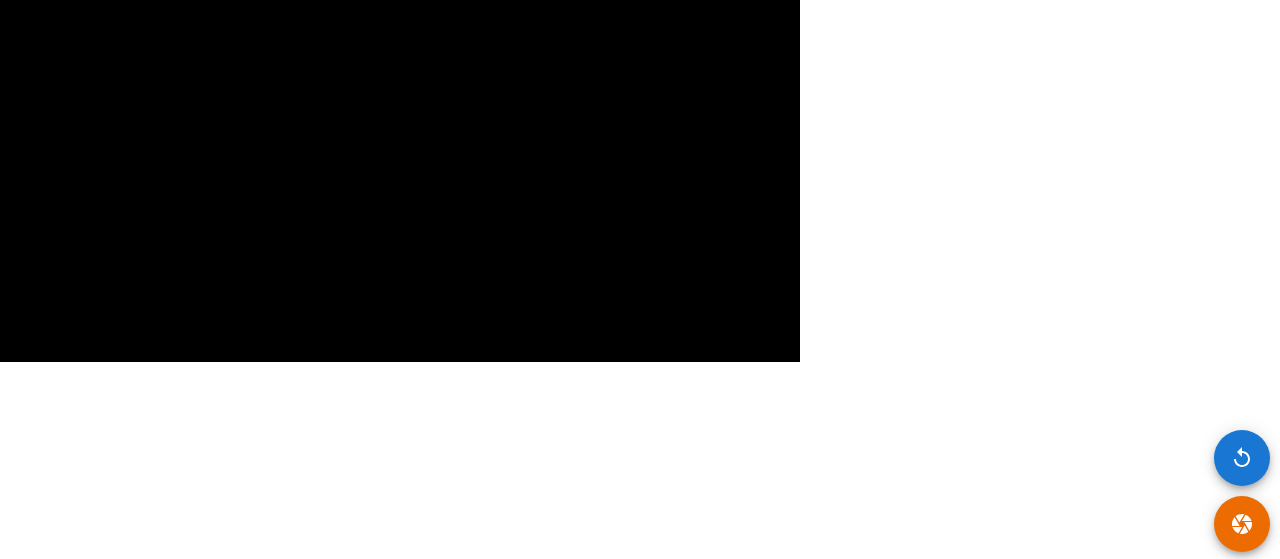
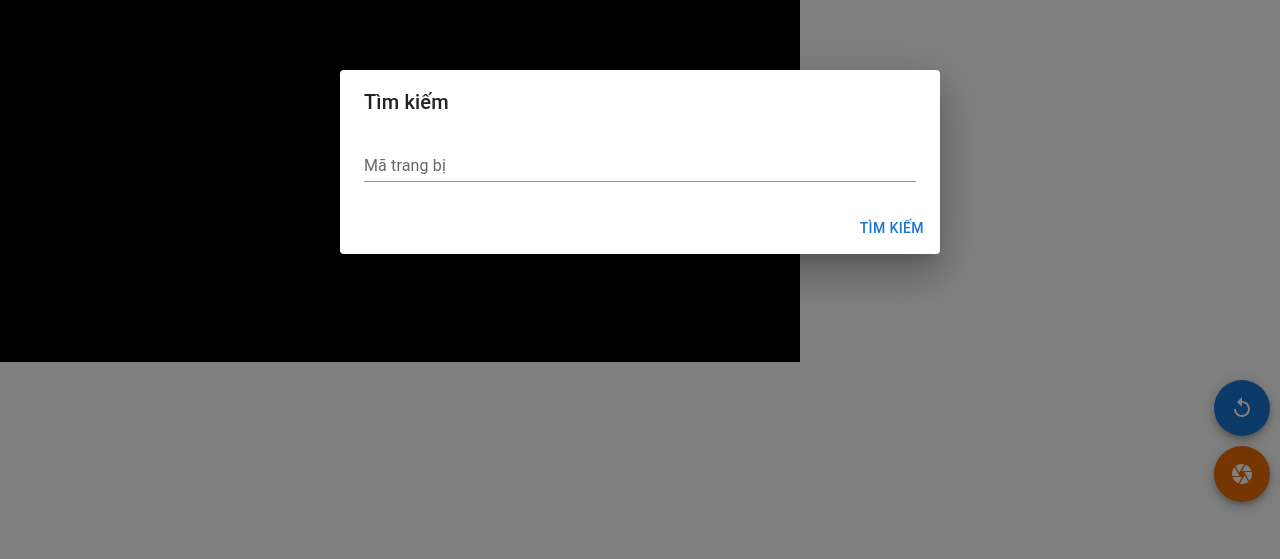
Before and after one commit to ezt-ltd/inventory-demo, a React (Create React App) app: page / in a window 1280 px wide. Shown: the part 238-797 px from the top of the page. Built offline with nearby package versions, Linux system fonts and the light colour scheme.

Commit message:
Update code

```diff
--- a/src/App.css
+++ b/src/App.css
@@ -1,4 +1,7 @@
-html, body {margin: 0; height: 100%; overflow: hidden}
+html, body {
+    margin: 0;
+    overflow: hidden
+}
 
 .App {
     text-align: center;
--- a/src/components/common/CustomDialog/index.tsx
+++ b/src/components/common/CustomDialog/index.tsx
@@ -24,7 +24,7 @@ const CustomDialog = (props: any) => {
 
     return (
         <>
-            <Dialog open={open} onClose={handleClose}>
+            <Dialog fullWidth open={open} onClose={handleClose}>
                 <DialogTitle>{dialogInfo.title}</DialogTitle>
                 <DialogContent>
                     {
--- a/src/pages/ScanCode/index.tsx
+++ b/src/pages/ScanCode/index.tsx
@@ -128,6 +128,7 @@ const ScanCode = (props: any) => {
         if (!data) {
             return;
         }
+        handleTurnOnOffCamera(false);
         const qrResult = data.text;
         console.log('[ScanCode] onScanSuccess result:', {qrResult, data});
         handleVerifyAudit(qrResult);
@@ -155,7 +156,7 @@ const ScanCode = (props: any) => {
 
     return (
         <>
-            <div className="floating-wrapper" style={{marginTop: `calc(100vh - ${(66 * numOfFab) + 10}px)`}}>
+            <div className="floating-wrapper" style={{marginTop: `calc(100vh - ${(66 * numOfFab) + 60}px)`}}>
                 {
                     enableCamera && <div className="floating-button">
 		                <Fab aria-label="flip-camera" color="default" onClick={handleFlipCamera}>
@@ -180,7 +181,7 @@ const ScanCode = (props: any) => {
             </div>
 
             <CustomDialog
-                visible={false} onClose={handleCloseDialog}
+                visible={visibleDialog} onClose={handleCloseDialog}
                 dialogInfo={{
                     title: 'Tìm kiếm',
                     buttons: [{label: 'Tìm kiếm', onClick: handleSearching}],
```
Lines whose indentation alone changed are shown as unchanged.
